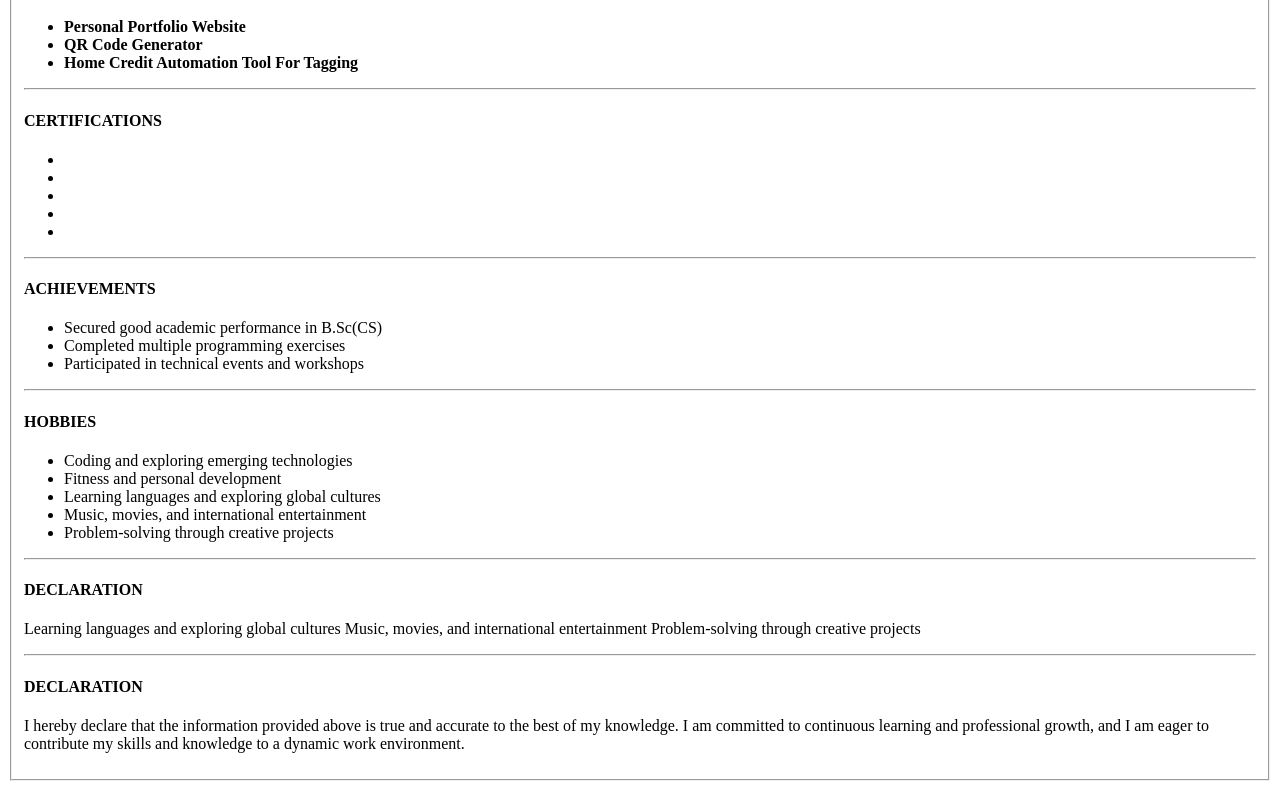
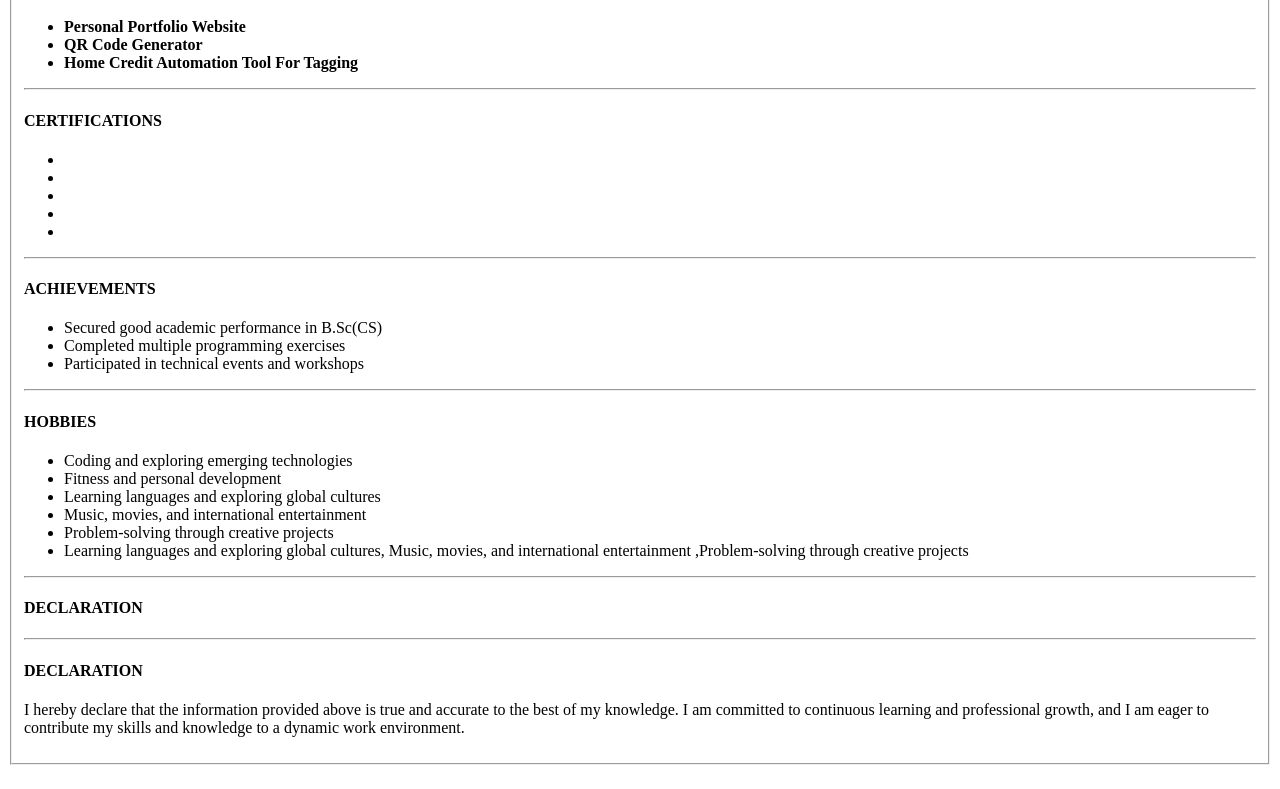
Before and after one commit to deepaksprasad-09/RESUME, a plain HTML site: page index.html in a window 1280 px wide. Shown: the part 834-1623 px from the top of the page. Drawn offline with Linux system fonts and the light colour scheme.

Commit message:
AFTER FIXING

```diff
--- a/index.html
+++ b/index.html
@@ -114,15 +114,14 @@
           <li>Learning languages and exploring global cultures</li>
           <li>Music, movies, and international entertainment</li>
           <li>Problem-solving through creative projects</li>
+          <li>Learning languages and exploring global cultures, Music, movies, and international entertainment ,Problem-solving through creative projects</li>
         </ul>
       </section>
       <hr>
       <section>
         <h4>DECLARATION</h4>
         <p>
-Learning languages and exploring global cultures
-Music, movies, and international entertainment
-Problem-solving through creative projects
+
 
         </ul>
       </section>
```
